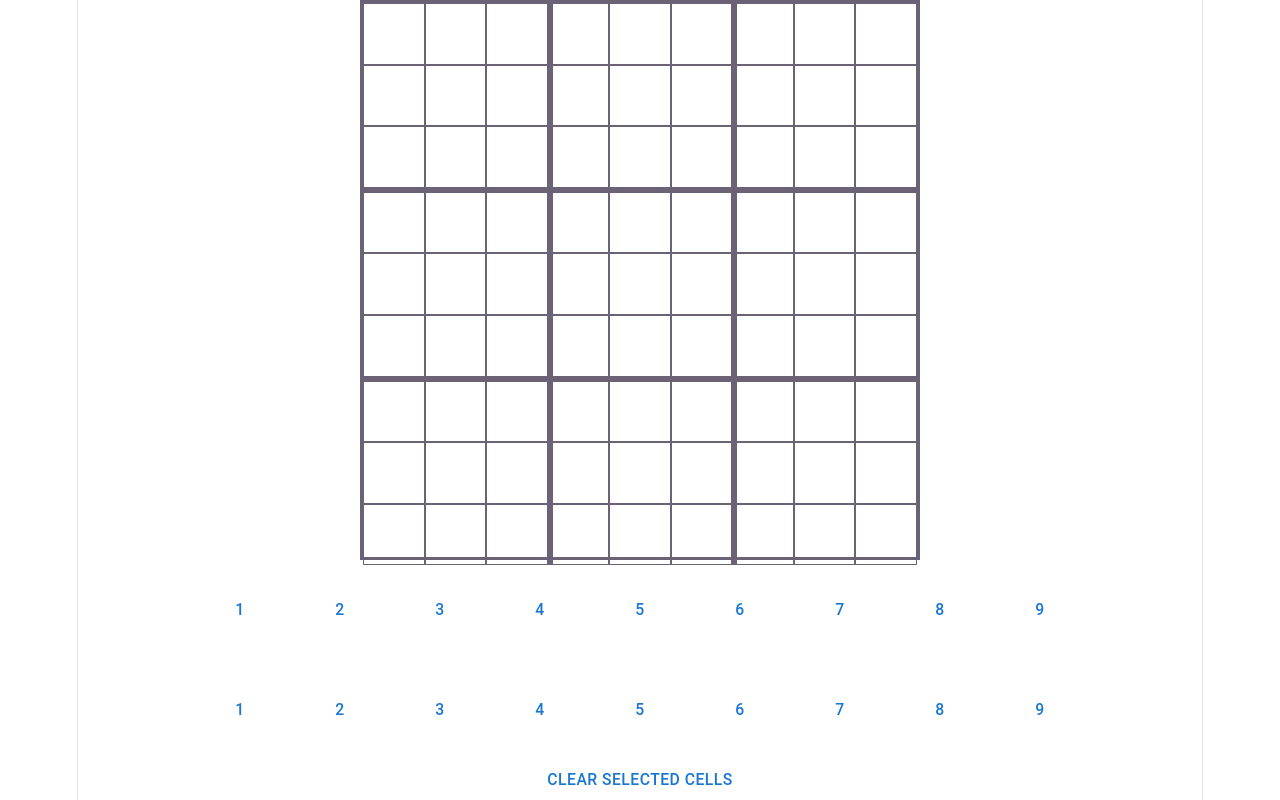
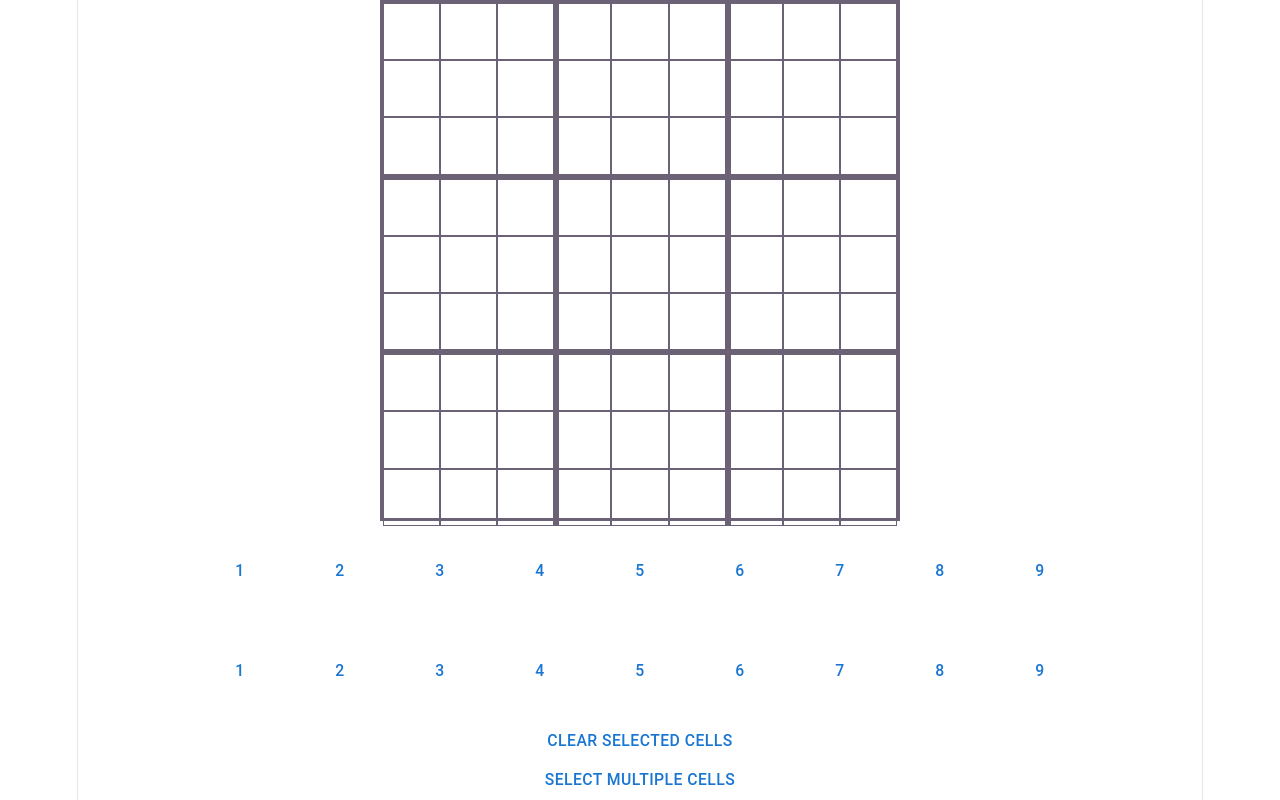
Before and after one commit to olikve02/Sudoku-Helper, a React (Vite) app: page / in a window 1280 px wide. Built offline with nearby package versions, Linux system fonts and the light colour scheme.

Commit message:
Added button for multi select cell mode

```diff
--- a/src/App.tsx
+++ b/src/App.tsx
@@ -1,12 +1,13 @@
 import { Box } from "@mui/material";
 import Board from "./Components/Board";
-import ButtonRow from "./Components/Buttons/CandidateButtonRow";
 import { useState } from "react";
 import CandidateButtonRow from "./Components/Buttons/CandidateButtonRow";
 import NumberButtonRow from "./Components/Buttons/NumberButtonRow";
 import ClearSelectedCellsButton from "./Components/Buttons/ClearSelectedCellsButton";
+import ToggleSelectModeButton from "./Components/Buttons/ToggleSelectModeButton";
 
 function App() {
+  const [selectMultipleCells, setSelectMultipleCells] = useState(false);
   const [cells, setCells] = useState<
     {
       row: number;
@@ -32,17 +33,37 @@ function App() {
       <ClearSelectedCellsButton
         handleClearSelectedCellsClicked={handleClearSelectedCellsClicked}
       ></ClearSelectedCellsButton>
+
+      <ToggleSelectModeButton
+        handleSelectModeClicked={handleSelectModeClicked}
+      ></ToggleSelectModeButton>
     </Box>
   );
 
   function handleCellClicked(row: number, cell: number) {
-    const newCells = cells.map((cellState) => {
+    var newCells = cells;
+    //Check if select multiple cells mode is on
+    if (!selectMultipleCells) {
+      console.log("Select multiple cells on");
+      newCells = cells.map((cellState) => {
+        if (cellState.row == row && cellState.cell == cell) {
+          return { ...cellState, selected: true };
+        } else {
+          return { ...cellState, selected: false };
+        }
+      });
+    } else {
+      //Select multiple cells on
+      console.log("Select multiple cells off");
+
+      newCells = cells.map((cellState) => {
         if (cellState.row == row && cellState.cell == cell) {
           return { ...cellState, selected: !cellState.selected };
         } else {
           return cellState;
         }
       });
+    }
 
     setCells(newCells);
   }
@@ -89,6 +110,10 @@ function App() {
     });
     setCells(newCells);
   }
+
+  function handleSelectModeClicked() {
+    setSelectMultipleCells(!selectMultipleCells);
+  }
 }
 
 function addCells() {
--- a/src/Components/Buttons/ToggleSelectModeButton.tsx
+++ b/src/Components/Buttons/ToggleSelectModeButton.tsx
@@ -1,6 +1,10 @@
 import { Button } from "@mui/material";
 
 function ToggleSelectModeButton(props) {
-  return <Button onClick={() => props.handleSelectModeClicked()}></Button>;
+  return (
+    <Button onClick={() => props.handleSelectModeClicked()}>
+      Select Multiple Cells
+    </Button>
+  );
 }
 export default ToggleSelectModeButton;
```
Lines whose indentation alone changed are shown as unchanged.
